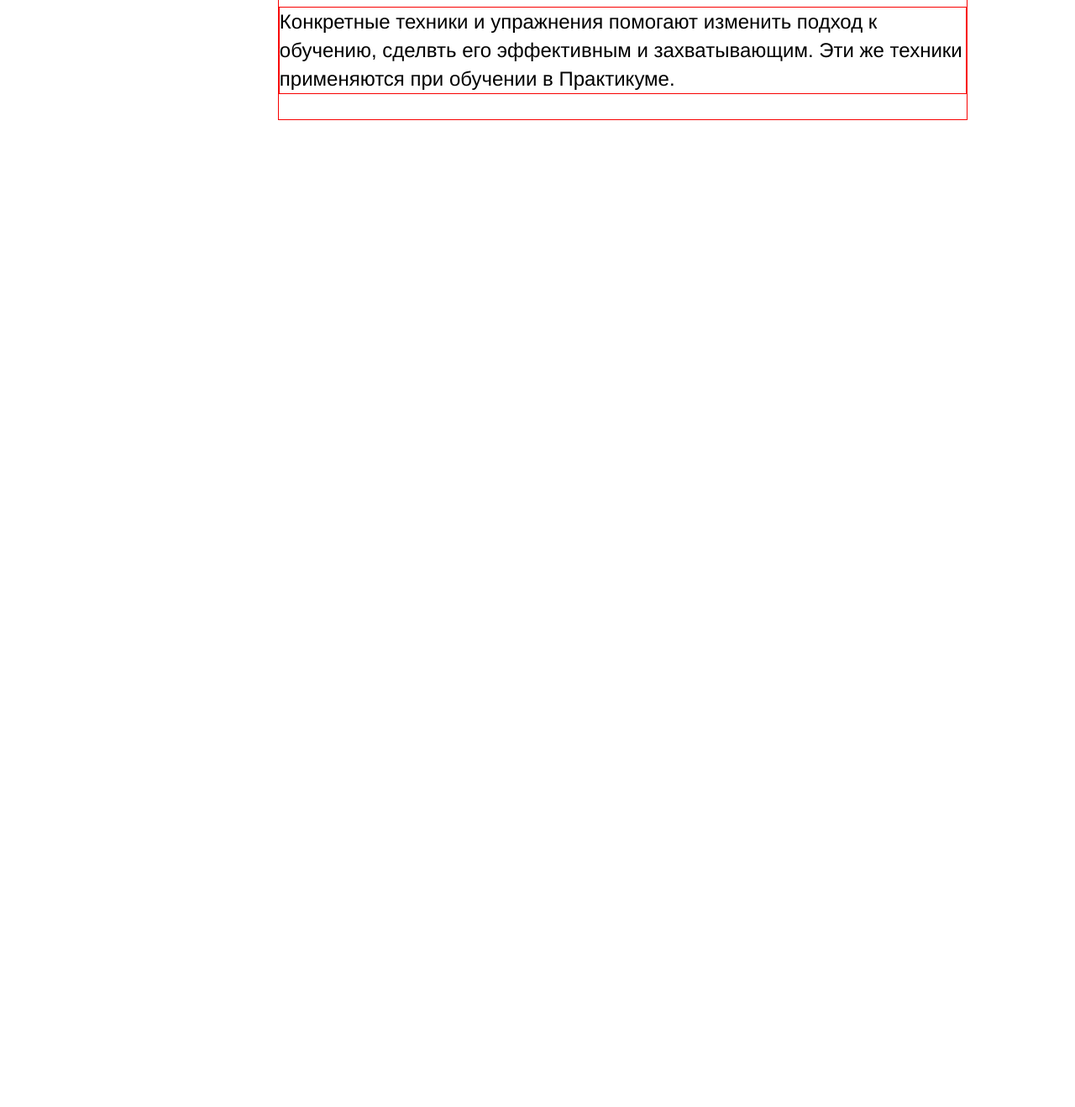
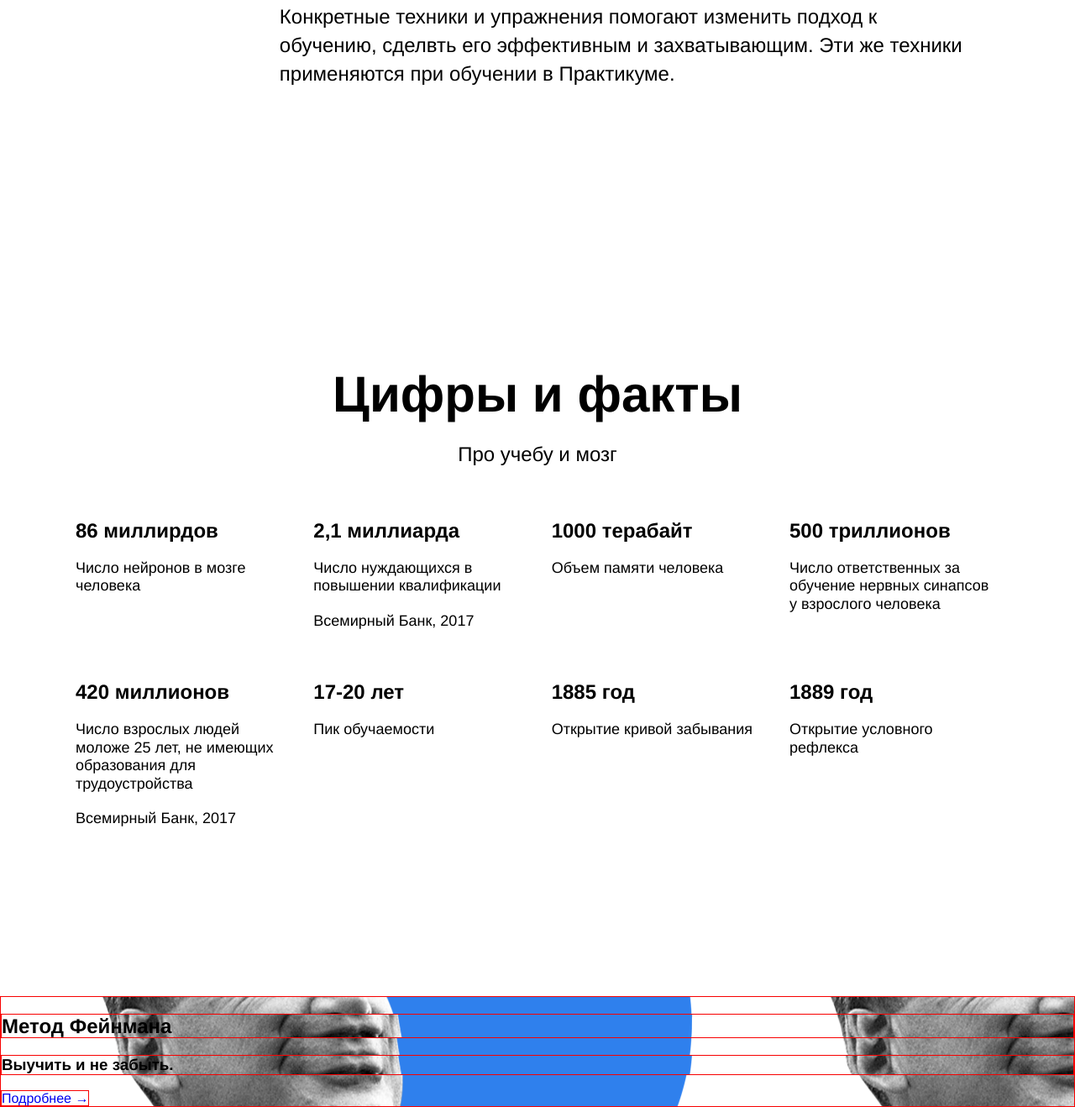
Before and after one commit to TitovAndrei/how-to-learn, a plain HTML site: page index.html in a window 1280 px wide. Shown: the part 1181-2499 px from the top of the page at 84% size. Before the commit the page ends 1424 px from the top, so only its background shows below. Drawn offline with Linux system fonts and the light colour scheme.

Commit message:
Додобавил стили для  digits

```diff
--- a/index.html
+++ b/index.html
@@ -48,47 +48,45 @@
         </div>
       </section>
 
-      <!-- <section class="digits">
-        <h2 class="digits section-title">Цифры и факты</h2>
-        <h3 class="digits section-subtitle">Про учебу и мозг</h3>
-        <div class="digits">
-          <ul class="table">
-            <li class="table table__cell">
+      <section class="digits">
+        <h2 class="section-title">Цифры и факты</h2>
+        <h3 class="section-subtitle">Про учебу и мозг</h3>
+        <ul class="table">
+            <li class="table__cell">
               <h2 class="table__heading">86 миллирдов</h2>
               <p class="table__text">Число нейронов в мозге человека</p>
             </li>
-            <li class="table table__cell">
+            <li class="table__cell">
               <h2 class="table__heading">2,1 миллиарда</h2>
               <p class="table__text">Число нуждающихся в повышении квалификации</p>
               <p class="table__text">Всемирный Банк, 2017</p>
             </li>
-            <li class="table table__cell">
+            <li class="table__cell">
               <h2 class="table__heading">1000 терабайт</h2>
               <p class="table__text">Объем памяти человека</p>
             </li>
-            <li class="table table__cell">
+            <li class="table__cell">
               <h2 class="table__heading">500 триллионов</h2>
               <p class="table__text">Число ответственных за обучение нервных синапсов у взрослого человека</p>
             </li>
-            <li class="table table__cell">
+            <li class="table__cell">
               <h2 class="table__heading">420 миллионов</h2>
               <p class="table__text">Число взрослых людей моложе 25 лет, не имеющих образования для трудоустройства</p>
               <p class="table__text">Всемирный Банк, 2017</p>
             </li>
-            <li class="table table__cell">
+            <li class="table__cell">
               <h2 class="table__heading">17-20 лет</h2>
               <p class="table__text">Пик обучаемости</p>
             </li>
-            <li class="table table__cell">
+            <li class="table__cell">
               <h2 class="table__heading">1885 год</h2>
               <p class="table__text">Открытие кривой забывания</p>
             </li>
-            <li class="table table__cell">
+            <li class="table__cell">
               <h2 class="table__heading">1889 год</h2>
               <p class="table__text">Открытие условного рефлекса</p>
             </li>
-          </ul>
-        </div>
+        </ul>
       </section>
 
       <section class="feynman">
@@ -97,7 +95,7 @@
         <a href="#" class="feynman feynman__link">Подробнее &rarr;</a>
       </section>
 
-      <section class="kaufman">
+      <!-- <section class="kaufman">
         <h1 class="kaufman section-title_theme_dark">Принципы обучения</h1>
         <h2 class="kaufman section-subtitle_theme_dark">от Джоша Кауфмана</h2>
         <div class="kaufman">
--- a/styles/style.css
+++ b/styles/style.css
@@ -104,8 +104,6 @@
   align-items: stretch;
   justify-content: space-between;
   width: 80%;
-
-
 }
 
 .description_two-columns_brief{
@@ -119,14 +117,14 @@
 }
 
 .description_two-columns_main-text{
-  border: 1px solid rgb(248, 1, 1);
+
   width: 80%;
   min-width: 784px;
 
 }
 
 .description_two-columns_paragraph{
-  border: 1px solid rgb(248, 1, 1);
+
   line-height: 34px;
   font-size: 24px;
   font-weight: normal;
@@ -142,11 +140,22 @@
 }
 
 .digits{
-
+  display: flex;
+  flex-direction: column;
+  align-items: center;
+  justify-content: center;
+  margin-top: 100px;
+  margin-bottom: 100px;
 }
 
 .section-title{
-
+  width: 60%;
+  margin-top: 100px;
+  margin-bottom: 20px;
+  text-align: center;
+  line-height: 1.15;
+  font-size: 60px;
+  font-weight: bolder;
 }
 
 .section-title_theme_dark{
@@ -154,7 +163,12 @@
 }
 
 .section-subtitle{
-
+  width: 60%;
+  margin: 0 auto;
+  text-align: center;
+  line-height: 34px;
+  font-size: 24px;
+  font-weight: normal;
 }
 
 .section-subtitle_theme_dark{
@@ -162,6 +176,13 @@
 }
 
 .table{
+  width: 1100px;
+  display: flex;
+  flex-wrap: wrap;
+  justify-content: space-between;
+  padding: 0;
+  margin-top: 0;
+  margin-bottom: 100px;
 
 }
 
@@ -170,6 +191,12 @@
 }
 
 .table__cell{
+  list-style-type: none;
+  width: 250px;
+  margin-left: 0;
+  margin-right: 0;
+  margin-bottom: 0;
+  margin-top: 60px;
 
 }
 
@@ -182,6 +209,10 @@
 }
 
 .table__heading{
+  line-height: 1.15;
+  font-size: 24px;
+  font-weight: bolder;
+  margin: 0;
 
 }
 
@@ -190,7 +221,11 @@
 }
 
 .table__text{
-
+  line-height: 1.2;
+  font-size: 18px;
+  font-weight: normal;
+  margin-top: 20px;
+  margin-bottom: 0;
 }
 
 .table_text_theme_dark{
@@ -200,18 +235,19 @@
 .feynman{
   background: url(/images/feynman.png);
   background-position: left;
-
+  border: 1px solid rgb(248, 1, 1);
 }
 
 .feynman__title{
-
+  border: 1px solid rgb(248, 1, 1);
 }
 
 .feynman__subtitle{
-
+  border: 1px solid rgb(248, 1, 1);
 }
 
 .feynman__link{
+  border: 1px solid rgb(248, 1, 1);
   text-decoration: none;
 }
 
```
